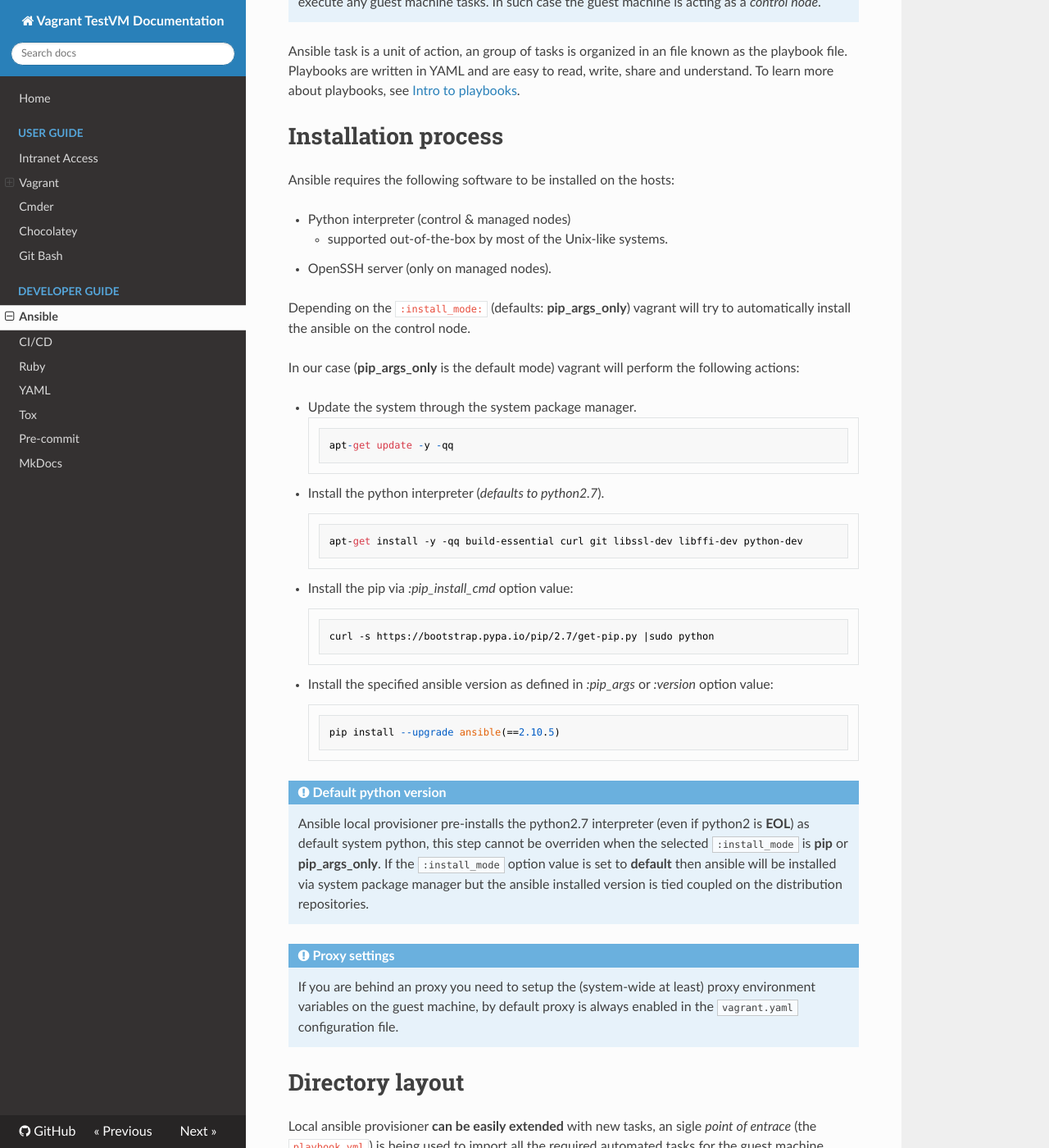
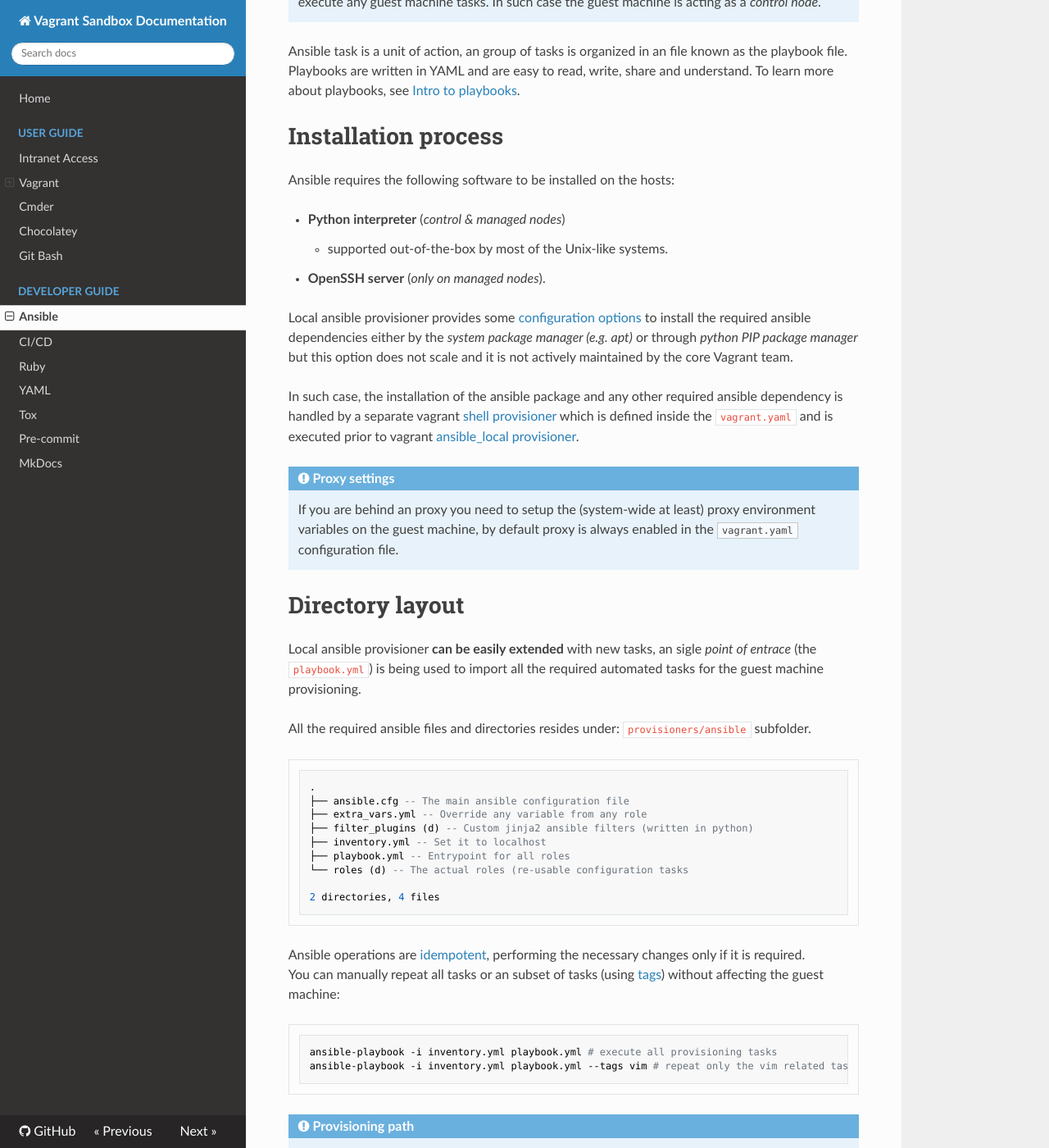
Before and after one commit to theodore86/vagrantenv, an MkDocs documentation site: the page built from docs/dev/ansible.md, in a window 1280 px wide and 1400 px high, scrolled down 522 px. Shown: the whole window at 82% size. Built offline with MkDocs 1.6.1, drawn with Linux system fonts in a browser that asks for light colours; nearby versions of some CDN libraries; some of the changed text lies outside the part shown.

Commit message:
Remove python27 support and upgrade ansible
- Update README.md
- Update .gitattributes
  - Add rubocop as shell script file
- Update Vagrantfile
  - Change the order of the vagrant provisioner execution,
    move file and shell provisioner prior to ansible_local
- Update project documentation
  - Update development guide
  - Fix minor documentation mistypos
- Update ansible.cfg
  - Update callback_enabled from callback_whitelist
- Update ansible roles
  - Update ruby role, add norc option in gem module explicitly
  - Update common system role, remove python27 system packages
- Update vagrant.yaml
  - Add shell provisioner for ansible bootstrapping
  - Update ansible_local provisioner, remove options related to ansible
    installation through ansible_local provisioner
- Add shell provisioner folder
  - Add ansible.sh shell script (bootstrapping ansible IaC tool)

````diff
--- a/docs/dev/ansible.md
+++ b/docs/dev/ansible.md
@@ -13,36 +13,13 @@
 
 Ansible requires the following software to be installed on the hosts:
 
-- Python interpreter (control & managed nodes)
+- **Python interpreter** (*control & managed nodes*)
     - supported out-of-the-box by most of the Unix-like systems.
-- OpenSSH server (only on managed nodes).
+- **OpenSSH server** (*only on managed nodes*).
 
-Depending on the ``:install_mode:`` (defaults: **pip_args_only**) vagrant will try to automatically install the ansible on the control node.
+Local ansible provisioner provides some [configuration options](https://www.vagrantup.com/docs/provisioning/ansible_local) to install the required ansible dependencies either by the *system package manager (e.g. apt)* or through *python PIP package manager* but this option does not scale and it is not actively maintained by the core Vagrant team.
 
-In our case (**pip_args_only** is the default mode) vagrant will perform the following actions:
-
-- Update the system through the system package manager.
-```bash
-apt-get update -y -qq
-```
-- Install the python interpreter (*defaults to python2.7*).
-```bash
-apt-get install -y -qq build-essential curl git libssl-dev libffi-dev python-dev
-```
-- Install the pip via *:pip_install_cmd* option value:
-```bash
-curl -s https://bootstrap.pypa.io/pip/2.7/get-pip.py |sudo python
-```
-- Install the specified ansible version as defined in *:pip_args* or *:version* option value:
-```bash
-pip install --upgrade ansible(==2.10.5)
-```
-
-!!! info "Default python version"
-    Ansible local provisioner pre-installs the python2.7 interpreter (even if python2 is **EOL**) as default system python,
-    this step cannot be overriden when the selected ``:install_mode`` is **pip** or **pip_args_only**. If the ``:install_mode``
-    option value is set to **default** then ansible will be installed via system package manager but the ansible installed version
-    is tied coupled on the distribution repositories.
+In such case, the installation of the ansible package and any other required ansible dependency is handled by a separate vagrant [shell provisioner](../vagrant/provisioners.md#shell-provisioner) which is defined inside the ``vagrant.yaml`` and is executed prior to vagrant [ansible_local provisioner](../vagrant/provisioners.md#local-ansible-provisioner).
 
 !!! note "Proxy settings"
     If you are behind an proxy you need to setup the (system-wide at least) proxy environment variables on the guest machine,
@@ -79,9 +56,6 @@
     The Ansible Local provisioner requires that all the Ansible playbook files are available on the guest machine,
     at the location referred by the ``:provisioning_path:`` option. Those files are present on the host machine (as part of your Vagrant project) but
     in the case of local ansible provisioner those files **must be shared** on the guest machine also. This can be achieved by the [synced folders](../vagrant/shared.md) functionality of vagrant. Vagrant will then change directory to the value provided by ``:provisioning_path:`` option and then will execute the playbook.
-
-!!! note "[Ansible Galaxy/Roles](https://docs.ansible.com/ansible/latest/user_guide/playbooks_reuse_roles.html)"
-    Currently are not supported, will be supported in the upcoming releases.
 
 # Linting your playbook tasks
 
--- a/mkdocs.yml
+++ b/mkdocs.yml
@@ -1,6 +1,6 @@
 ---
 
-site_name: 'Vagrant TestVM Documentation'
+site_name: 'Vagrant Sandbox Documentation'
 site_author: 'Theodore Georgomanolis'
 site_description: 'Vagrant TestVM Project Documentation'
 site_url: 'https://github.com/theodore86/vagrantenv'
````
Also changed, not shown: README.md (+7 -9 lines), vagrant.yaml (+10 -4 lines), 8 other files.
